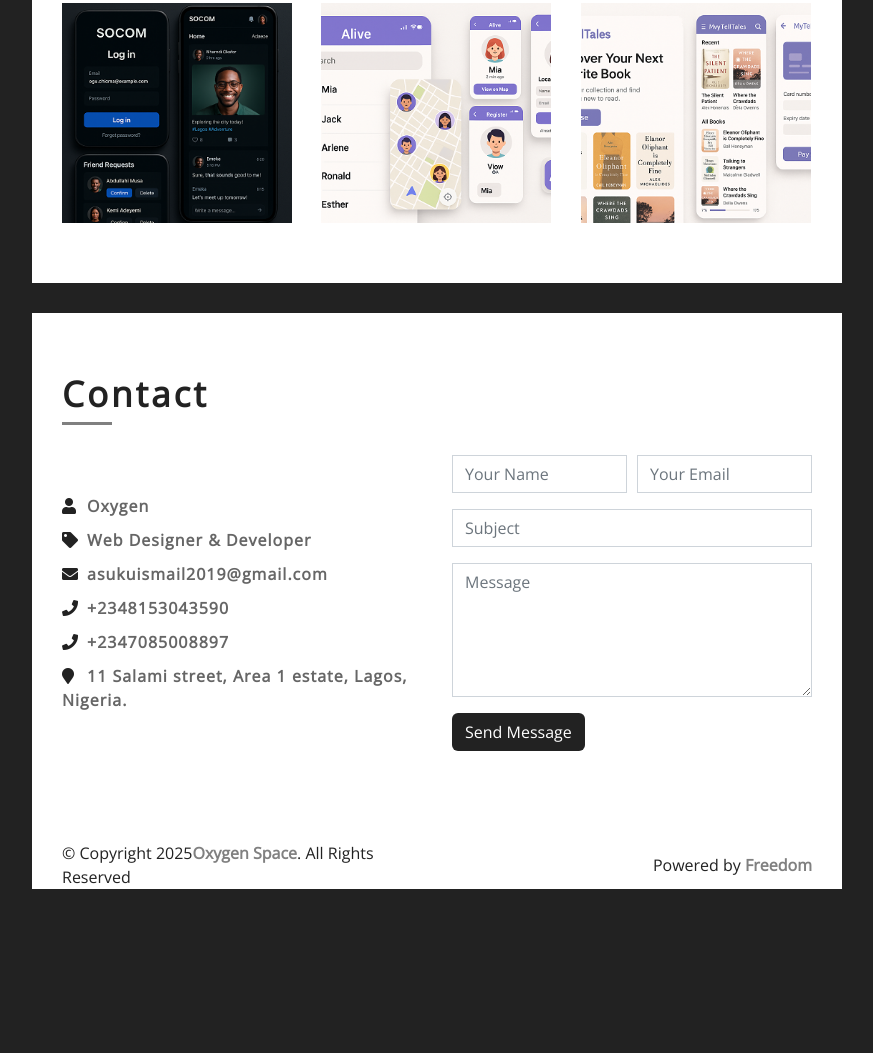
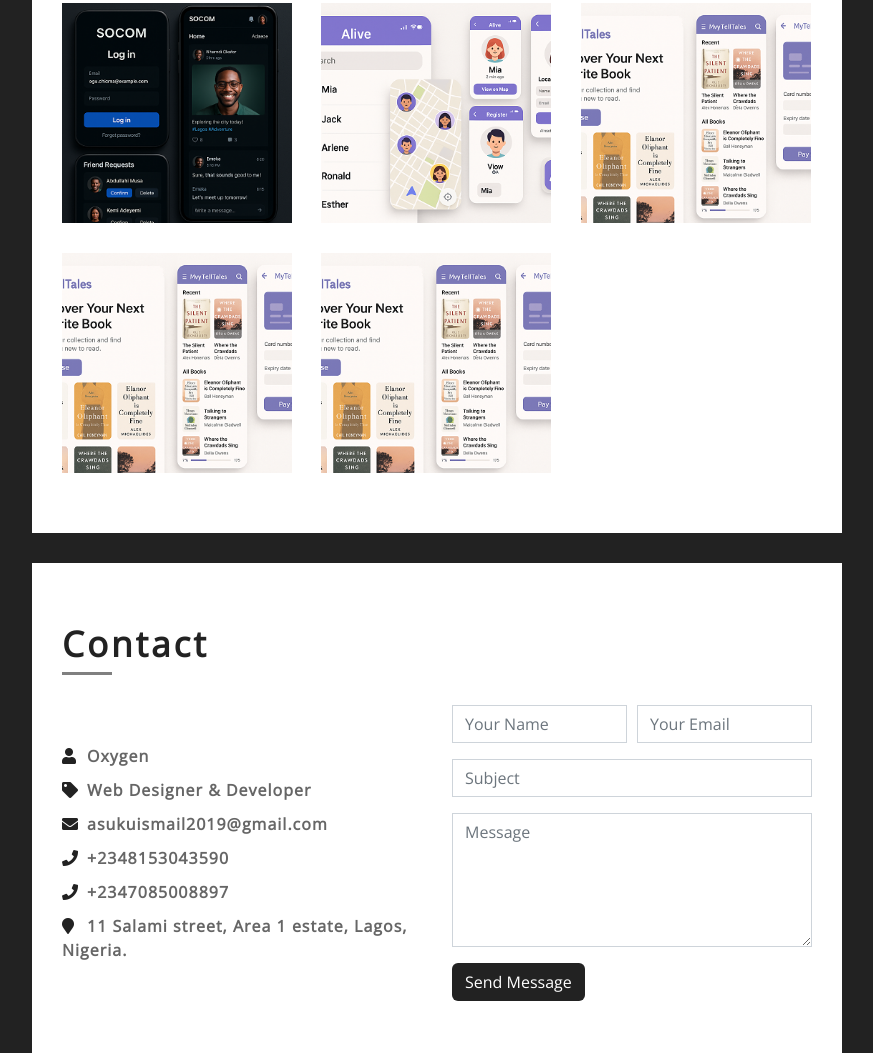
Before and after one commit to oxygenairy/portfolio, a plain HTML site: page index.html in a window 1280 px wide. Shown: the part 3010-4063 px from the top of the page, without its empty margins (368-1241 px from the left). Before the commit the page ends 3929 px from the top, so only its background shows below. Drawn offline with nearby package versions, Linux system fonts and the light colour scheme.

Commit message:
Update index.html

```diff
--- a/index.html
+++ b/index.html
@@ -352,6 +352,29 @@
                                     </figure>
                                 </div>
                             </div>
+
+                            <div class="col-lg-4 col-md-6 portfolio-item web-dev">
+                                <div class="portfolio-wrap">
+                                    <figure>
+                                        <img src="img/portfolio-mytelltales.png" class="img-fluid" alt="">
+                                        <a href="img/portfolio-mytelltales.png" class="link-preview" data-lightbox="portfolio" data-title="MyTellTales" title="Preview"><i class="fa fa-eye"></i></a>
+                                        <a href="#" class="link-details" title="More Details"><i class="fa fa-link"></i></a>
+                                        <a class="portfolio-title" href="#">MyTellTales <span>An online book store application for writers to publish and readers to purchase.</span></a>
+                                    </figure>
+                                </div>
+                            </div>
+
+                            <div class="col-lg-4 col-md-6 portfolio-item web-dev">
+                                <div class="portfolio-wrap">
+                                    <figure>
+                                        <img src="img/portfolio-mytelltales.png" class="img-fluid" alt="">
+                                        <a href="img/portfolio-mytelltales.png" class="link-preview" data-lightbox="portfolio" data-title="MyTellTales" title="Preview"><i class="fa fa-eye"></i></a>
+                                        <a href="#" class="link-details" title="More Details"><i class="fa fa-link"></i></a>
+                                        <a class="portfolio-title" href="#">MyTellTales <span>An online book store application for writers to publish and readers to purchase.</span></a>
+                                    </figure>
+                                </div>
+                            </div>
+
                         </div>
                     </div>
                 </div>
```
